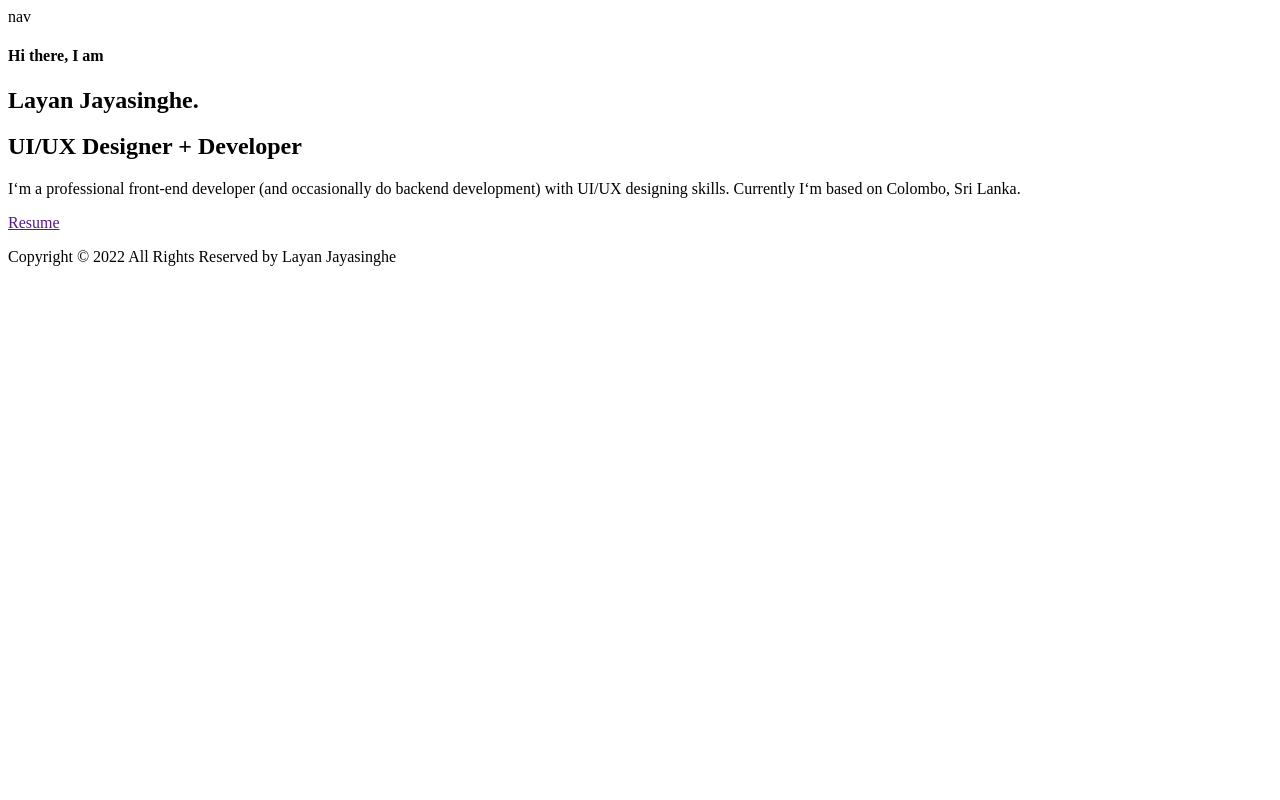
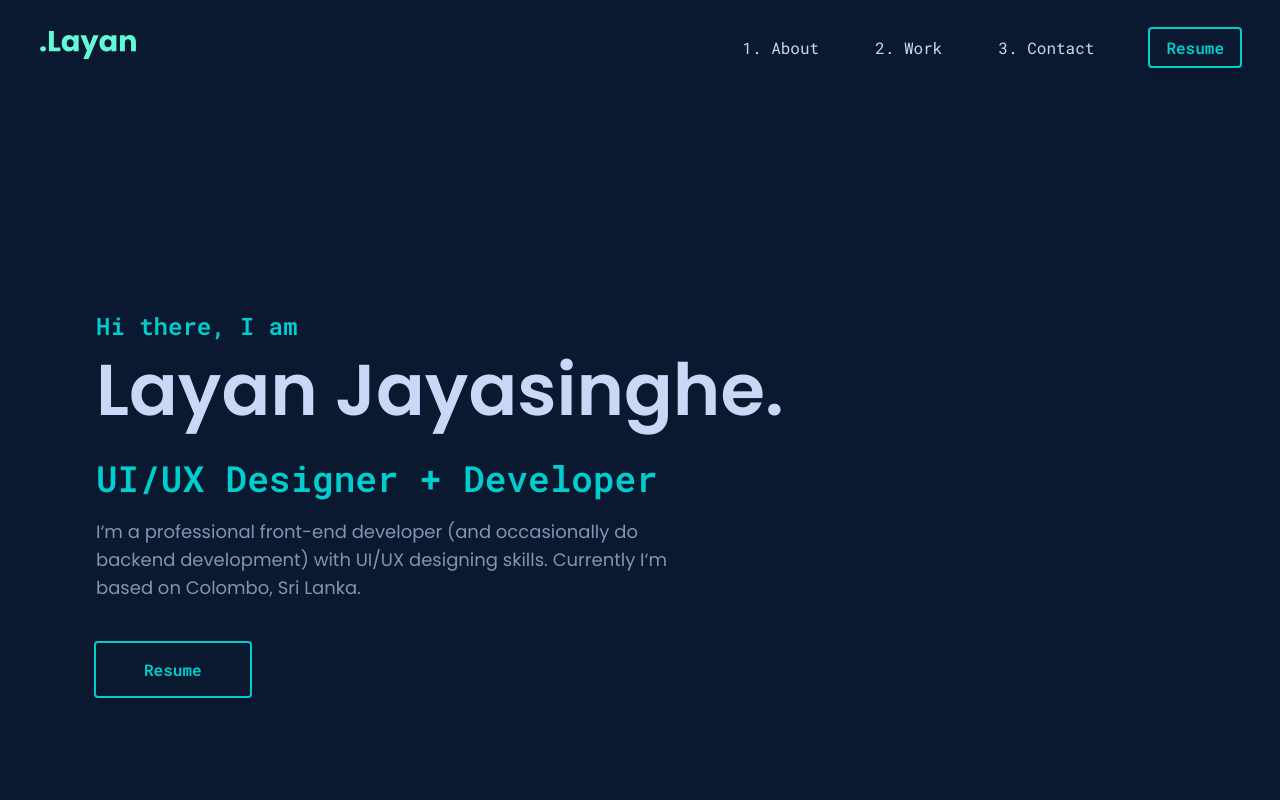
Before and after one commit to LayanJay/v1, a Next.js app: page / in a window 1280 px wide. Shown: the top 800 px of the page. Built offline with nearby package versions, Linux system fonts and the light colour scheme.

Commit message:
add: navbar and small tweaks on footer

```diff
--- a/components/Footer.jsx
+++ b/components/Footer.jsx
@@ -1,7 +1,7 @@
 const Footer = () => {
   return (
     <footer className='bg-primary-base font-poppins text-white-base border-b-2 border-primary-light flex justify-center py-8'>
-      <p className='text-sm'>
+      <p className='text-sm text-center'>
         Copyright © 2022 All Rights Reserved by Layan Jayasinghe
       </p>
     </footer>
--- a/components/Link.jsx
+++ b/components/Link.jsx
@@ -1,14 +1,15 @@
 import Link from 'next/link'
 
 const LinkButton = ({
-  href,
+  onClick = '',
+  href = '',
   children,
   padding = 'py-2 px-4',
   width = 'md:w-32 sm:w-28 w-24',
   margin = '',
 }) => {
   return (
-    <div className={`${margin}`}>
+    <div onClick={onClick} className={`${margin}`}>
       <Link href={href}>
         <a
           className={`${padding} ${width} font-mono font-semibold text-sm sm:text-base text-primary-light ring-2 ring-primary-light hover:bg-primary-light hover:bg-opacity-20 rounded-sm shadow-md transition ease-in`}
--- a/components/Nav.jsx
+++ /dev/null
@@ -1,5 +0,0 @@
-const Nav = () => {
-  return <nav className='bg-primary-dark font-poppins text-white-base'>nav</nav>
-}
-
-export default Nav
--- /dev/null
+++ b/components/Nav/Hamburger.jsx
@@ -0,0 +1,19 @@
+const Hamburger = ({ onclick, classname }) => {
+  return (
+    <button onClick={onclick} className={classname}>
+      <svg width='40' height='40' viewBox='0 0 100 100'>
+        <path
+          className='line line1'
+          d='M 20,29.000046 H 80.000231 C 80.000231,29.000046 94.498839,28.817352 94.532987,66.711331 94.543142,77.980673 90.966081,81.670246 85.259173,81.668997 79.552261,81.667751 75.000211,74.999942 75.000211,74.999942 L 25.000021,25.000058'
+        />
+        <path className='line line2' d='M 20,50 H 80' />
+        <path
+          className='line line3'
+          d='M 20,70.999954 H 80.000231 C 80.000231,70.999954 94.498839,71.182648 94.532987,33.288669 94.543142,22.019327 90.966081,18.329754 85.259173,18.331003 79.552261,18.332249 75.000211,25.000058 75.000211,25.000058 L 25.000021,74.999942'
+        />
+      </svg>
+    </button>
+  )
+}
+
+export default Hamburger
--- /dev/null
+++ b/components/Nav/Menu.jsx
@@ -0,0 +1,65 @@
+import { Link as ScrollLink } from 'react-scroll'
+import ButtonLink from '../Link'
+
+const Menu = ({ isOpen, linkHandler }) => {
+  return (
+    <div
+      className={`fixed z-20 right-0 left-0 h-full w-full backdrop-filter ${
+        isOpen ? 'backdrop-blur-sm' : 'backdrop-blur-none'
+      } transition-all ease-in`}
+    >
+      <div
+        className={`absolute z-10 right-6 transform ${
+          isOpen ? 'translate-x-0' : 'translate-x-52'
+        } transition-all duration-200 ease-in bg-primary-base rounded-md shadow-md px-10 pt-5 pb-8`}
+      >
+        <ul className='flex flex-col space-y-6'>
+          <li className='flex justify-start'>
+            <ScrollLink
+              className='transition ease-in font-mono text-primary-light hover:underline cursor-pointer'
+              to='about'
+              smooth
+              duration={500}
+              offset={-100}
+              isDynamic
+              onClick={linkHandler}
+            >
+              About
+            </ScrollLink>
+          </li>
+          <li className='flex justify-start'>
+            <ScrollLink
+              className='transition ease-in font-mono text-primary-light hover:underline cursor-pointer'
+              to='work'
+              smooth
+              duration={500}
+              offset={-100}
+              isDynamic
+              onClick={linkHandler}
+            >
+              Work
+            </ScrollLink>
+          </li>
+          <li className='flex justify-start'>
+            <ScrollLink
+              className='transition ease-in font-mono text-primary-light hover:underline cursor-pointer'
+              to='contact'
+              smooth
+              duration={500}
+              offset={-100}
+              isDynamic
+              onClick={linkHandler}
+            >
+              Contact
+            </ScrollLink>
+          </li>
+          <li className='flex justify-start'>
+            <ButtonLink onClick={linkHandler}>Resume</ButtonLink>
+          </li>
+        </ul>
+      </div>
+    </div>
+  )
+}
+
+export default Menu
--- /dev/null
+++ b/components/Nav/index.jsx
@@ -0,0 +1,97 @@
+import Image from 'next/image'
+import Link from 'next/link'
+import { useState } from 'react'
+import { Link as ScrollLink } from 'react-scroll'
+import ButtonLink from '../Link'
+import Hamburger from './Hamburger'
+import Menu from './Menu'
+
+const Nav = () => {
+  const [isOpen, setIsOpen] = useState(false)
+  const [menu, setMenu] = useState('')
+
+  const toggle = () => {
+    if (!isOpen) {
+      setMenu('opened')
+    } else {
+      setMenu('')
+    }
+    setIsOpen(!isOpen)
+  }
+
+  const handleLink = () => {
+    setIsOpen(false)
+    setMenu('')
+  }
+  return (
+    <>
+      <nav className='sticky top-0 flex items-center justify-between bg-primary-dark font-poppins text-white-base p-4 sm:p-6 md:px-10'>
+        <div className='w-16 sm:w-20 md:w-24'>
+          <Link href='/'>
+            <a>
+              <Image
+                src='/brand_assets/logo-v1.svg'
+                alt='brand logo'
+                layout='intrinsic'
+                width={165}
+                height={72}
+              />
+            </a>
+          </Link>
+        </div>
+        <div>
+          <ul className='flex space-x-14'>
+            <li className='hidden md:block'>
+              <ScrollLink
+                className='transition ease-in font-mono hover:text-primary-light cursor-pointer'
+                to='about'
+                smooth
+                duration={500}
+                offset={-100}
+                isDynamic
+              >
+                1. About
+              </ScrollLink>
+            </li>
+            <li className='hidden md:block'>
+              <ScrollLink
+                className='transition ease-in font-mono hover:text-primary-light cursor-pointer'
+                to='work'
+                smooth
+                duration={500}
+                offset={-100}
+                isDynamic
+              >
+                2. Work
+              </ScrollLink>
+            </li>
+            <li className='hidden md:block'>
+              <ScrollLink
+                className='transition ease-in font-mono hover:text-primary-light cursor-pointer'
+                to='contact'
+                smooth
+                duration={500}
+                offset={-100}
+                isDynamic
+              >
+                3. Contact
+              </ScrollLink>
+            </li>
+            <li className='hidden md:block'>
+              <ButtonLink>Resume</ButtonLink>
+            </li>
+            <li className='block md:hidden'>
+              <Hamburger
+                onclick={toggle}
+                classname={`hover:outline-none focus:outline-none menu ${menu}`}
+              />
+            </li>
+          </ul>
+        </div>
+      </nav>
+      <Menu isOpen={isOpen} linkHandler={handleLink} />
+    </>
+  )
+}
+
+export default Nav
--- a/package.json
+++ b/package.json
@@ -13,7 +13,8 @@
     "@fontsource/roboto-mono": "^4.5.0",
     "next": "12.0.3",
     "react": "17.0.2",
-    "react-dom": "17.0.2"
+    "react-dom": "17.0.2",
+    "react-scroll": "^1.8.4"
   },
   "devDependencies": {
     "autoprefixer": "^10.4.0",
--- a/pages/_app.jsx
+++ b/pages/_app.jsx
@@ -1,4 +1,4 @@
-import 'tailwindcss/tailwind.css'
+import '../styles/globals.css'
 import '@fontsource/poppins/200.css'
 import '@fontsource/poppins/300.css'
 import '@fontsource/poppins'
--- /dev/null
+++ b/styles/globals.css
@@ -0,0 +1,57 @@
+@tailwind base;
+@tailwind components;
+@tailwind utilities;
+
+.menu {
+  background-color: transparent;
+  border: none;
+  outline: none;
+  cursor: pointer;
+  display: -webkit-box;
+  display: -ms-flexbox;
+  display: flex;
+  padding: 0;
+}
+
+.line {
+  fill: none;
+  stroke: #00cece;
+  stroke-width: 6;
+  -webkit-transition: stroke-dasharray 600ms cubic-bezier(0.4, 0, 0.2, 1),
+    stroke-dashoffset 600ms cubic-bezier(0.4, 0, 0.2, 1);
+  transition: stroke-dasharray 600ms cubic-bezier(0.4, 0, 0.2, 1),
+    stroke-dashoffset 600ms cubic-bezier(0.4, 0, 0.2, 1);
+}
+
+.line1 {
+  stroke-dasharray: 60 207;
+  stroke-width: 6;
+}
+
+.line2 {
+  stroke-dasharray: 60 60;
+  stroke-width: 6;
+}
+
+.line3 {
+  stroke-dasharray: 60 207;
+  stroke-width: 6;
+}
+
+.opened .line1 {
+  stroke-dasharray: 90 207;
+  stroke-dashoffset: -134;
+  stroke-width: 6;
+}
+
+.opened .line2 {
+  stroke-dasharray: 1 60;
+  stroke-dashoffset: -30;
+  stroke-width: 6;
+}
+
+.opened .line3 {
+  stroke-dasharray: 90 207;
+  stroke-dashoffset: -134;
+  stroke-width: 6;
+}
```
Also changed, not shown: 1 other file (tests, documents, lock files or other folders).
